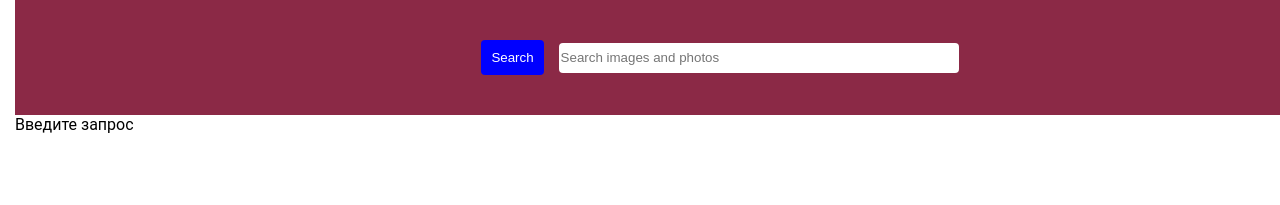
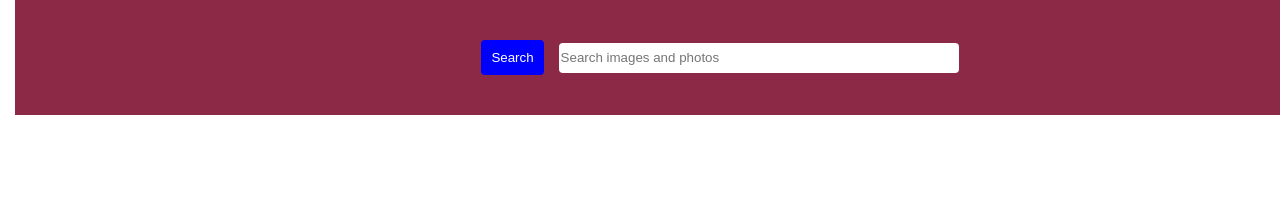
Before and after one commit to Nikita856294/goit-react-hw-03-image-finder, a React (Create React App) app: page / in a window 1280 px wide. Shown: the top 205 px of the page. Built offline with nearby package versions, Linux system fonts and the light colour scheme.

Commit message:
clean up the excess

```diff
--- a/src/components/ImageGallery/ImageGallery.js
+++ b/src/components/ImageGallery/ImageGallery.js
@@ -28,7 +28,6 @@ class ImageGallery extends Component {
       try {
         const images = await fetchImages(this.props.image).then(images => {
           if (images.length === 0) {
-            this.setState({ status: 'idle' });
             toast.error('Введите корректный запрос');
           }
           this.setState({ status: 'resolved' });
@@ -68,7 +67,7 @@ class ImageGallery extends Component {
     const { images, showModal, imageModal, status, error } = this.state;
 
     if (status === 'idle') {
-      return <div>Введите запрос</div>;
+      return <div></div>;
     }
     if (status === 'pending') {
       return <TailSpin height={80} width={80} />;
```
